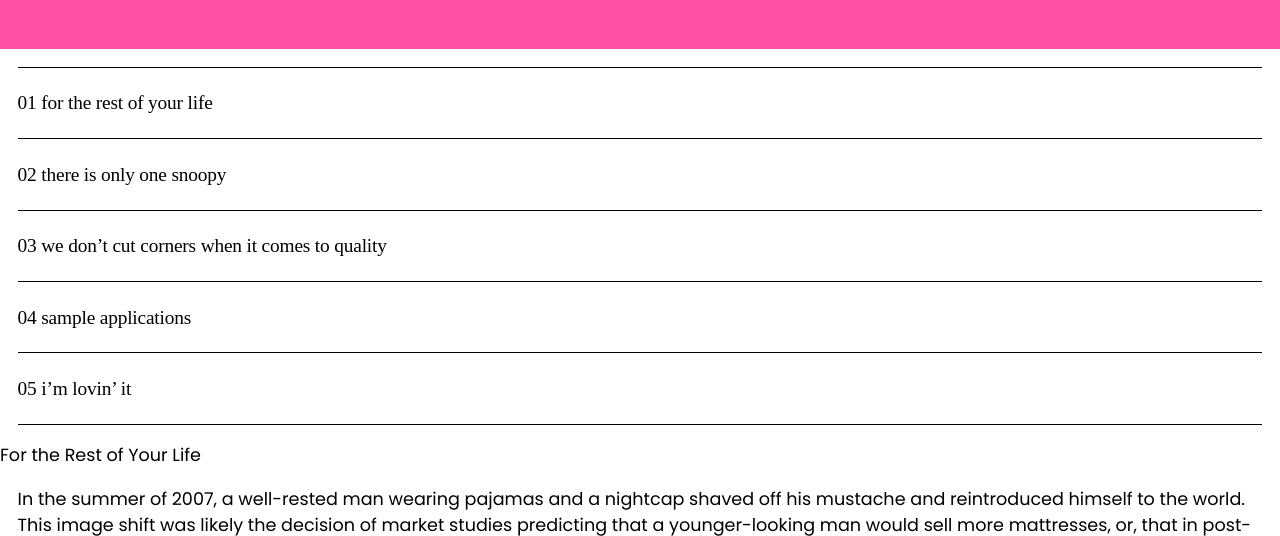
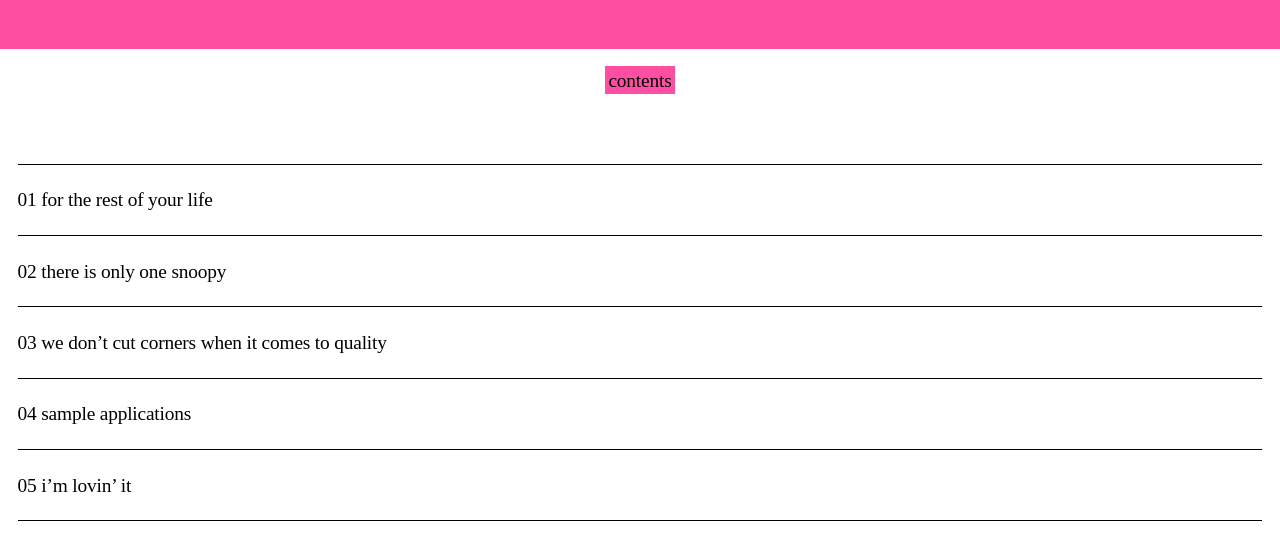
Before and after one commit to natayyon/binding, a plain HTML site: page direction-1/index.html in a window 1280 px wide. Shown: the part 187-723 px from the top of the page. Drawn offline with Linux system fonts and the light colour scheme; a web font is replaced by a local one.

Commit message:
contents

```diff
--- a/direction-1/index.html
+++ b/direction-1/index.html
@@ -36,6 +36,7 @@
 			<span class="title2">Teach Us About Branding</span></h2> -->
 			<h2><mark>What Mascots Can Teach Us About Branding</mark></h2>
 
+<h5><mark class="markpink">contents</mark></h5>
 		</hgroup>
 	<nav>
 			<ul>
--- a/direction-1/style.css
+++ b/direction-1/style.css
@@ -106,3 +106,23 @@ li{
 		border-block-end:0.1rem solid black;
 	}
 }
+
+h5{
+	font-size: var(--space-shmd);
+	text-transform: lowercase;
+	/* width: fit-content; */
+	padding-block-end: var(--space-md);
+	font-family: Cal Sans;
+	text-transform: lowercase;
+	letter-spacing: -0.01rem;
+	line-height: 3.5rem;
+	text-align: center;
+}
+
+.markpink{
+	background-color:var(--color-accent);
+	padding: .2rem;
+}
+li:hover{
+	color:var(--color-accent);
+}
```
